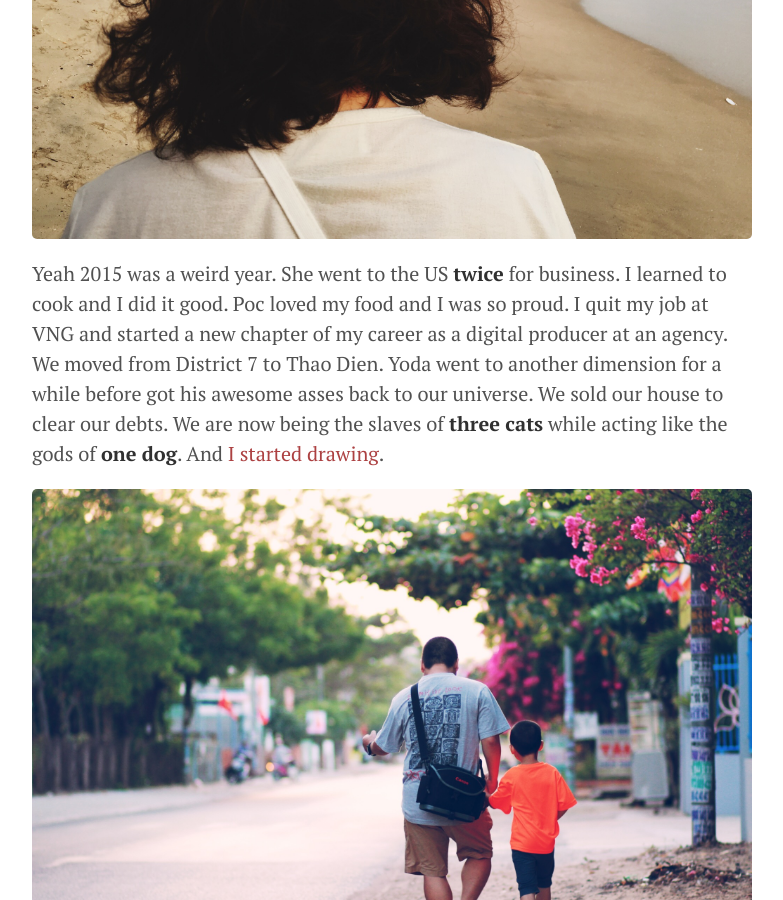
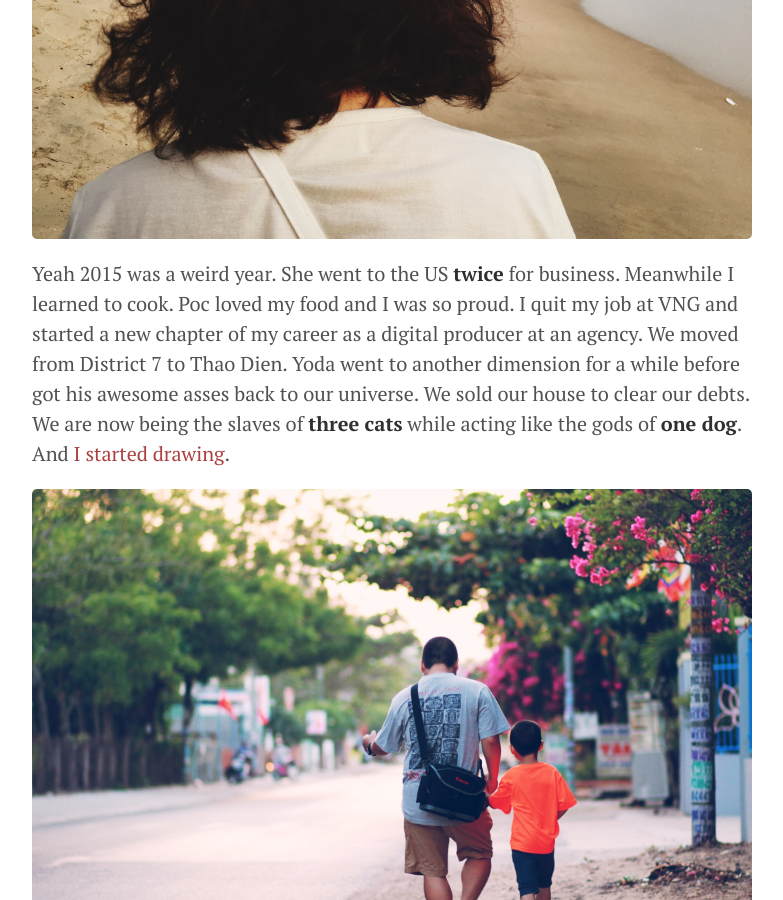
Before and after one commit to kazu2012/ducban.github.io, a Jekyll site: the page built from _posts/2016-02-22-is-missing-the-air.md, in a window 1280 px wide and 900 px high, scrolled down 1573 px. Shown: the whole window, without its empty margins (248-1031 px from the left). Built offline with Jekyll 4.4.1, drawn with Linux system fonts in a browser that asks for light colours.

Commit message:
minor change

```diff
--- a/_posts/2016-02-22-is-missing-the-air.md
+++ b/_posts/2016-02-22-is-missing-the-air.md
@@ -17,7 +17,7 @@ We stayed at [The Whales Village Guesthouse](https://www.agoda.com/lang-ca-voi-t
 
 ![She](/public/uploads/images/2016-02-22-is-missing-the-air-02.jpg "She")
 
-Yeah 2015 was a weird year. She went to the US __twice__ for business. I learned to cook and I did it good. Poc loved my food and I was so proud. I quit my job at VNG and started a new chapter of my career as a digital producer at an agency. We moved from District 7 to Thao Dien. Yoda went to another dimension for a while before got his awesome asses back to our universe. We sold our house to clear our debts. We are now being the slaves of __three cats__ while acting like the gods of __one dog__. And [I started drawing](http://ducban.com/facts/2016/01/20/this-is-us/).
+Yeah 2015 was a weird year. She went to the US __twice__ for business. Meanwhile I learned to cook. Poc loved my food and I was so proud. I quit my job at VNG and started a new chapter of my career as a digital producer at an agency. We moved from District 7 to Thao Dien. Yoda went to another dimension for a while before got his awesome asses back to our universe. We sold our house to clear our debts. We are now being the slaves of __three cats__ while acting like the gods of __one dog__. And [I started drawing](http://ducban.com/facts/2016/01/20/this-is-us/).
 
 ![I don't dance but I love to move my happy feet on the road.](/public/uploads/images/2016-02-22-is-missing-the-air-03.jpg "I don't dance but I love to move my happy feet on the road.")
 
```
